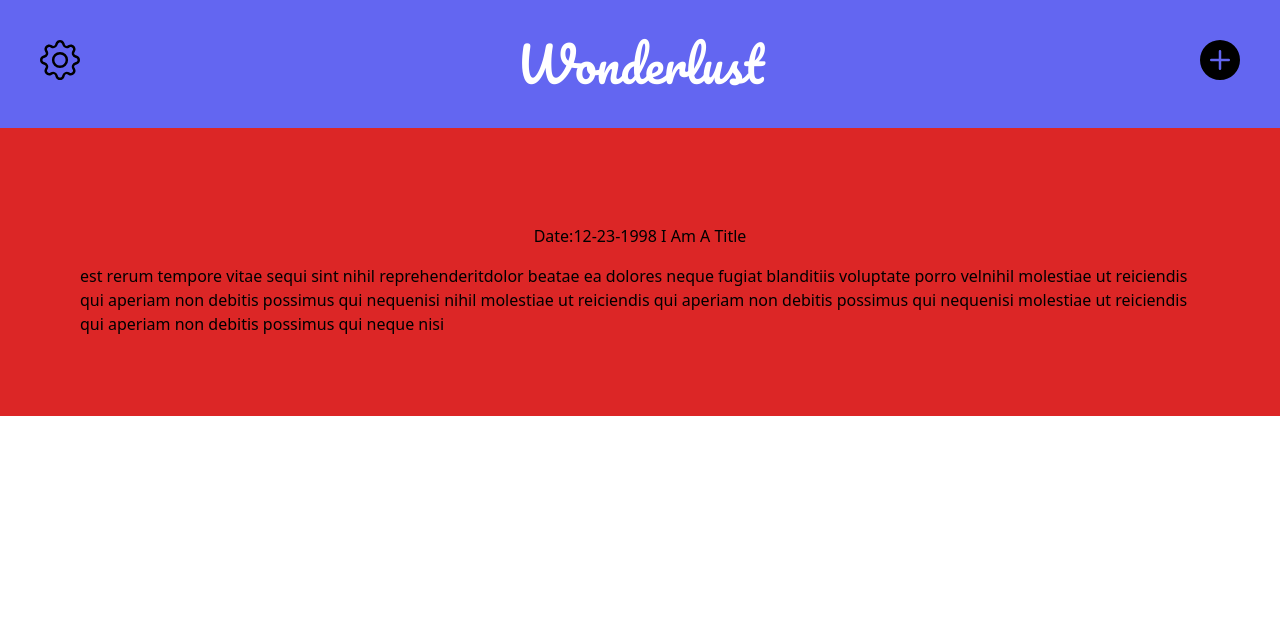
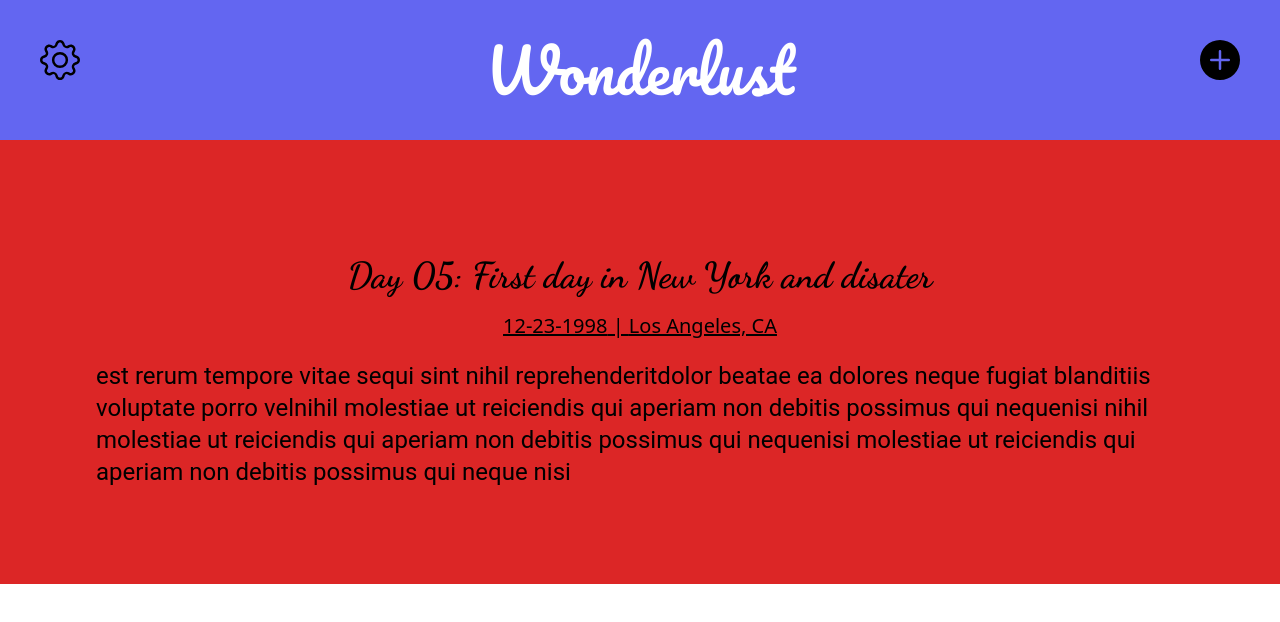
Before and after one commit to sudo-dave/TravelDiary, a React (Vite) app in the folder front/: page / in a window 1280 px wide. Shown: the top 622 px of the page. Built offline with nearby package versions, Linux system fonts and the light colour scheme.

Commit message:
Started styles for post component

```diff
--- a/front/index.html
+++ b/front/index.html
@@ -8,6 +8,14 @@
       href="https://fonts.googleapis.com/css2?family=Pacifico&display=swap"
       rel="stylesheet"
     />
+    <link
+      href="https://fonts.googleapis.com/css2?family=Dancing+Script:wght@700&display=swap"
+      rel="stylesheet"
+    />
+    <link
+      href="https://fonts.googleapis.com/css2?family=Roboto+Mono&display=swap"
+      rel="stylesheet"
+    />
     <meta name="viewport" content="width=device-width, initial-scale=1.0" />
     <title>Travel Log</title>
   </head>
--- a/front/src/components/Header.tsx
+++ b/front/src/components/Header.tsx
@@ -3,13 +3,13 @@ import { IconContext } from "react-icons";
 
 const Header = () => {
   return (
-    <div className="bg-indigo-500 font-logo-main flex p-10 justify-between">
+    <div className="bg-indigo-500 flex p-10 justify-between">
     <IconContext.Provider value={{size: "2.5rem" }}>
       <a className="" href="/settings">
       <BsGear className="text-black hover:text-gray-400"/>
       </a>
       <a href="/">
-      <h1 className="text-white text-5xl hover:text-gray-400">Wonderlust</h1>
+      <h1 className="text-white font-logo-main text-6xl hover:text-gray-400">Wonderlust</h1>
       </a>
       <a href="/add">
       <BsFillPlusCircleFill className="text-black hover:text-gray-400"/>
--- a/front/src/components/Post.tsx
+++ b/front/src/components/Post.tsx
@@ -4,18 +4,25 @@ interface IProps {
 //   msg: string,
     userId: number,
     id: number,
-    date: string
+    date: string,
+    location: string,
     title: string,
     body: string,
+    url: string
 
 }
 
-const Post: React.FC<IProps> = ({userId,id,date,title,body})=>{
+const Post: React.FC<IProps> = ({userId,id,url,location,date,title,body})=>{
   return (<div>
-    <h2 className="capitalize text-center my-4">
-       <span>Date:{date} </span> {title}
+    <div className="text-center my-5">
+    <h2 className="text-4xl font-title-header my-4">
+      {title}
     </h2>
-    <p>
+    <h3 className="text-xl body-main underline">
+      {date} | {location}
+    </h3>
+    </div>
+    <p className="text-2xl font-body-main">
         {body}
     </p>
   </div>
--- a/front/src/routes/Home.tsx
+++ b/front/src/routes/Home.tsx
@@ -7,9 +7,9 @@ const Home = () => {
   return (
     <div className="flex flex-col min-h-screen">
       <Header/>
-      <div className="bg-red-600 p-20">
+      <div className="bg-red-600 p-24">
 
-      <Post userId={0} id={0} date={"12-23-1998"}title={"I am a title"}
+      <Post userId={0} id={0} location="Los Angeles, CA" date={"12-23-1998"} url=""title={"Day 05: First day in New York and disater"}
       body={"est rerum tempore vitae\nsequi sint nihil reprehenderit"
       + "dolor beatae ea dolores neque\nfugiat blanditiis voluptate porro vel"+
       "nihil molestiae ut reiciendis\nqui aperiam non debitis possimus qui neque" +
--- a/front/tailwind.config.cjs
+++ b/front/tailwind.config.cjs
@@ -3,7 +3,11 @@ module.exports = {
   content: ["./index.html", "./src/**/*.{js,ts,jsx,tsx}"],
   theme: {
     extend: {
-      fontFamily: { "logo-main": ["Pacifico", "cursive"] },
+      fontFamily: {
+        "logo-main": ["Pacifico", "cursive"],
+        "title-header": ["Dancing Script", "cursive"],
+        "body-main": ["Roboto", "Arial"],
+      },
     },
   },
   plugins: [],
```
